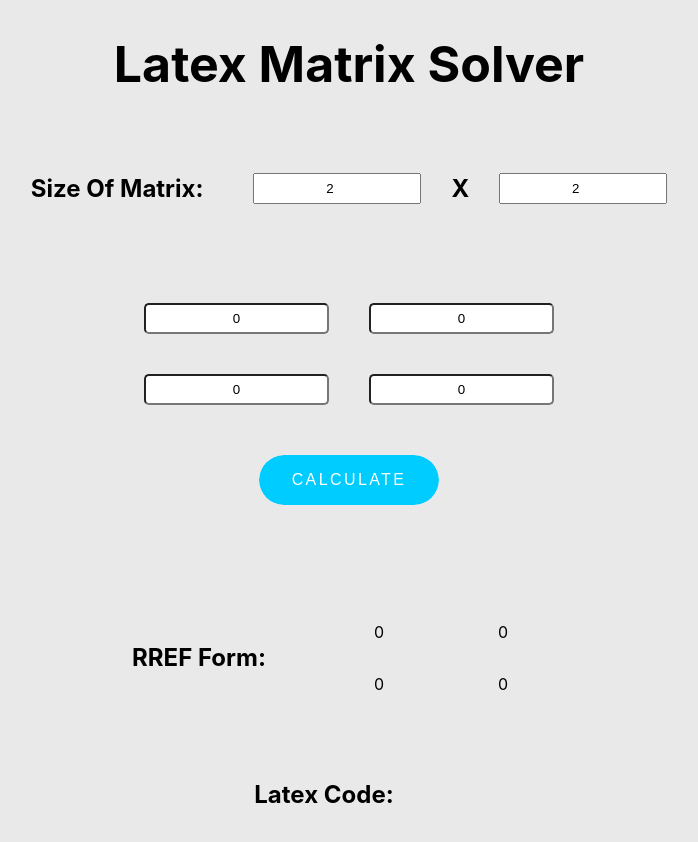
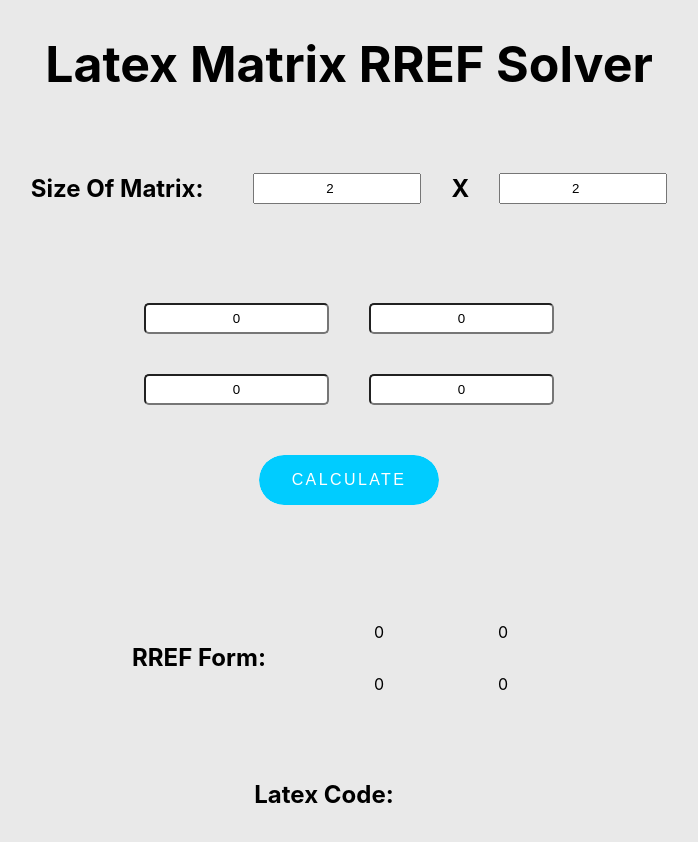
Before and after one commit to Ket93/Latex-Matrix-Solver, a React (Create React App) app in the folder latex-matrix-solver/: page / in a window 1280 px wide. Shown: the top 842 px of the page, without its empty margins (291-989 px from the left). Built offline with nearby package versions, Linux system fonts and the light colour scheme.

Commit message:
final touches

```diff
--- a/latex-matrix-solver/src/components/matrix/converter.js
+++ b/latex-matrix-solver/src/components/matrix/converter.js
@@ -1,5 +1,5 @@
 const converter = function (data) {
-  let output = "\\begin{bmatrix}";
+  let output = "\\begin{bmatrix} \n";
 
   for (let i = 0; i < data.length; ++i) {
     for (let j = 0; j < data[0].length; ++j) {
@@ -10,7 +10,7 @@ const converter = function (data) {
         output += " &";
       } else {
         if (i != data.length - 1) {
-          output += " \\\\";
+          output += " \\\\ \n";
         }
       }
     }
--- a/latex-matrix-solver/src/components/matrix/matrix.css
+++ b/latex-matrix-solver/src/components/matrix/matrix.css
@@ -17,7 +17,7 @@ body {
 }
 
 .button {
-
+    cursor: pointer;
     text-align: center;
     width: 180px;
     height: 50px;
--- a/latex-matrix-solver/src/components/matrix/matrixsizeinput.js
+++ b/latex-matrix-solver/src/components/matrix/matrixsizeinput.js
@@ -11,7 +11,7 @@ function MatrixSizeInput(props) {
 
   return (
     <>
-      <h1 className="title">Latex Matrix Solver</h1>
+      <h1 className="title">Latex Matrix RREF Solver</h1>
       <form action="" id="setDimensions" className="sizeForm">
         <h2 className="sizeOfMatrix">Size Of Matrix:</h2>
         <input
```
